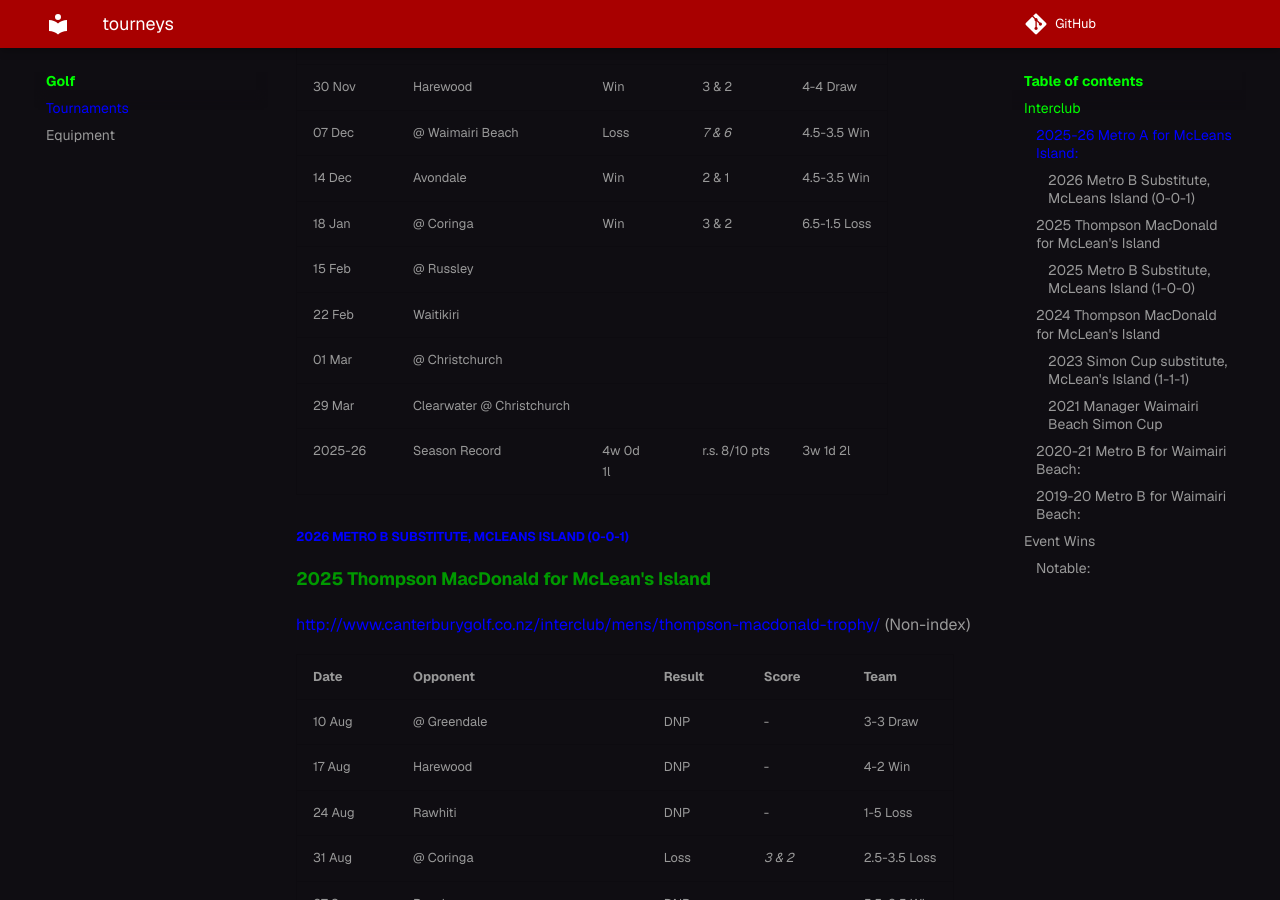
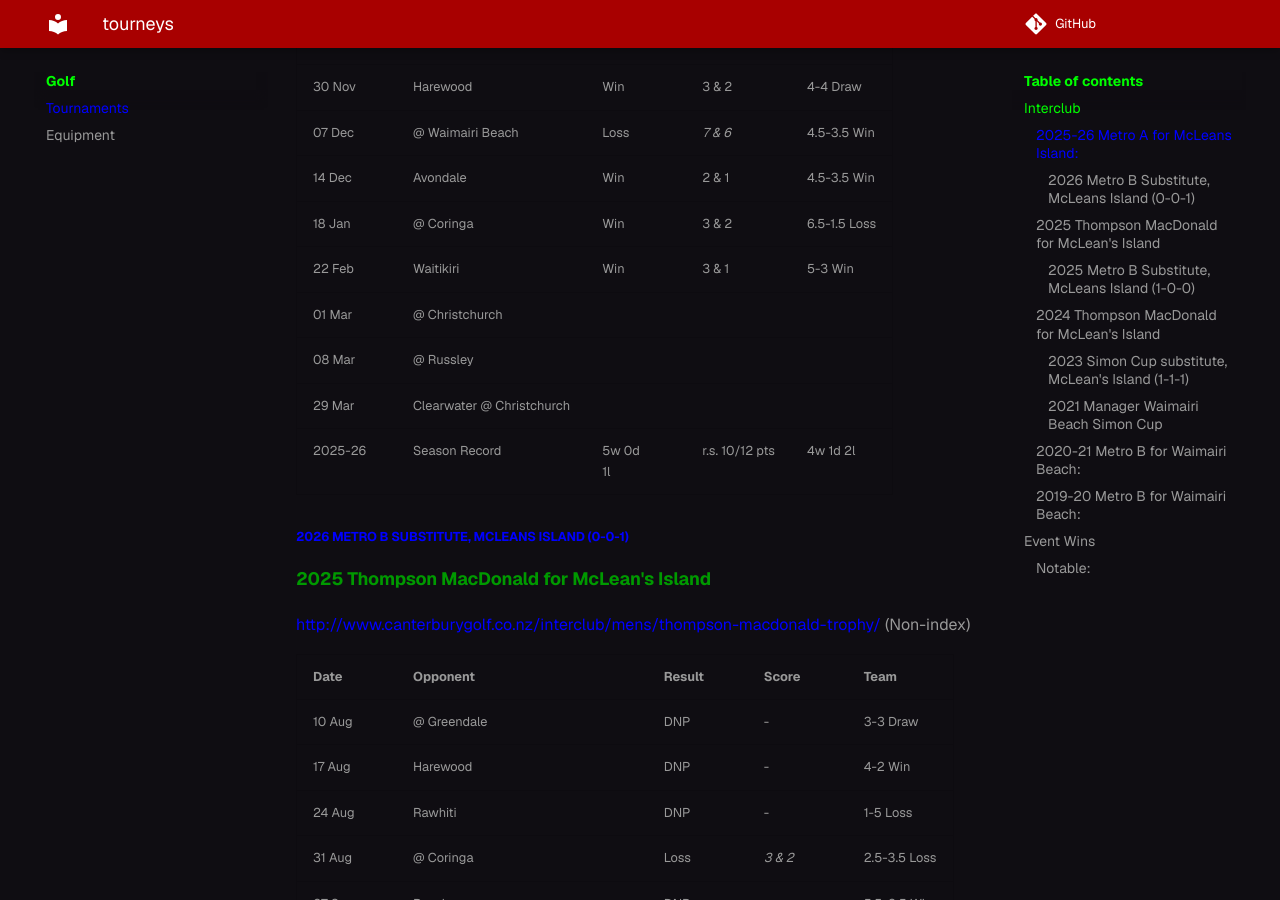
Before and after one commit to matchavez/matchavez.github.io, an MkDocs documentation site: the page built from docs/golf/tourneys.md, in a window 1280 px wide and 900 px high, scrolled down 441 px. Built offline with MkDocs 1.6.1 and Material for MkDocs 9.7.7, drawn with Linux system fonts in a browser that asks for light colours; comment, search, counter and statistics services are not loaded.

Commit message:
[PUBLISHER] Merge #93

```diff
--- a/docs/golf/tourneys.md
+++ b/docs/golf/tourneys.md
@@ -10,19 +10,19 @@
 #### 2025-26 Metro A for McLeans Island:
 [http://www.canterburygolf.co.nz/interclub/canterbury-mens/metro-a/](https://www.canterburygolf.co.nz/interclub/men/metro-a/)
 
-| Date    | Opponent                  | Result       | Score         | Team         |
-| ------- | ------------------------- | ------------ | ------------- | ------------ |
-| 19 Oct  | Templeton                 | Win          | 3 & 1         | 5.5-2.5 Win  |
-| 02 Nov  | Bottle Lake               | DNP-TM       |               | 3-5 Loss     |
-| 30 Nov  | Harewood                  | Win          | 3 & 2         | 4-4 Draw     |
-| 07 Dec  | @ Waimairi Beach          | Loss         | _7 & 6_       | 4.5-3.5 Win  |
-| 14 Dec  | Avondale                  | Win          | 2 & 1         | 4.5-3.5 Win  |
-| 18 Jan  | @ Coringa                 | Win          | 3 & 2         | 6.5-1.5 Loss |
-| 15 Feb  | @ Russley                 |              |               |              |
-| 22 Feb  | Waitikiri                 |              |               |              |
-| 01 Mar  | @ Christchurch            |              |               |              |
-| 29 Mar  | Clearwater @ Christchurch |              |               |              |
-| 2025-26 | Season Record             | 4w 0d <br>1l | r.s. 8/10 pts | 3w 1d 2l     |
+| Date    | Opponent                  | Result       | Score          | Team         |
+| ------- | ------------------------- | ------------ | -------------- | ------------ |
+| 19 Oct  | Templeton                 | Win          | 3 & 1          | 5.5-2.5 Win  |
+| 02 Nov  | Bottle Lake               | DNP-TM       |                | 3-5 Loss     |
+| 30 Nov  | Harewood                  | Win          | 3 & 2          | 4-4 Draw     |
+| 07 Dec  | @ Waimairi Beach          | Loss         | _7 & 6_        | 4.5-3.5 Win  |
+| 14 Dec  | Avondale                  | Win          | 2 & 1          | 4.5-3.5 Win  |
+| 18 Jan  | @ Coringa                 | Win          | 3 & 2          | 6.5-1.5 Loss |
+| 22 Feb  | Waitikiri                 | Win          | 3 & 1          | 5-3 Win      |
+| 01 Mar  | @ Christchurch            |              |                |              |
+| 08 Mar  | @ Russley                 |              |                |              |
+| 29 Mar  | Clearwater @ Christchurch |              |                |              |
+| 2025-26 | Season Record             | 5w 0d <br>1l | r.s. 10/12 pts | 4w 1d 2l     |
 
 ##### 2026 Metro B Substitute, McLeans Island (0-0-1)
 
```
